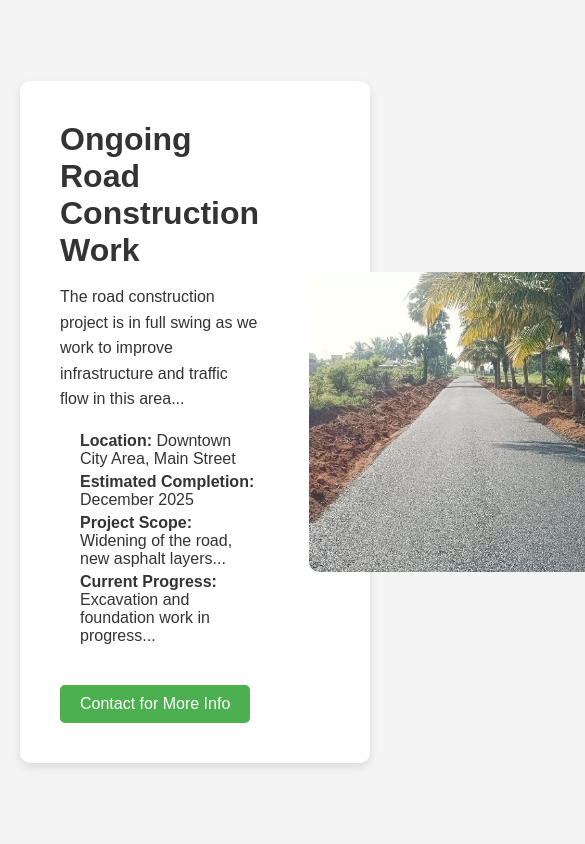
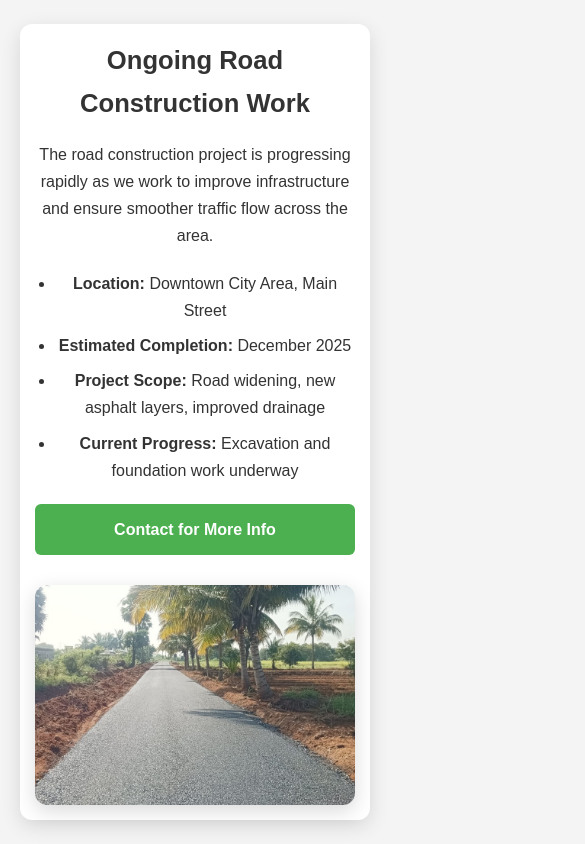
Before and after one commit to dharani7679/SGL, a plain HTML site: page ongoing.html in a window 390 px wide. Shown: the top 844 px of the page, 585 px wide, since content can reach past the window. Drawn offline with Linux system fonts and the light colour scheme.

Commit message:
Update ongoing.html

```diff
--- a/ongoing.html
+++ b/ongoing.html
@@ -4,6 +4,7 @@
     <meta charset="UTF-8">
     <meta name="viewport" content="width=device-width, initial-scale=1.0">
     <title>Ongoing Road Construction Work</title>
+
     <style>
         * {
             margin: 0;
@@ -15,29 +16,35 @@
             font-family: Arial, sans-serif;
             background-color: #f4f4f4;
             color: #333;
+            padding: 20px;
             display: flex;
             justify-content: center;
             align-items: center;
-            height: 100vh;
-            padding: 20px;
+            min-height: 100vh;
         }
 
         .container {
             display: flex;
             flex-direction: row;
-            align-items: center; /* Aligns items vertically in center */
+            align-items: center;
             gap: 30px;
             background-color: #fff;
-            padding: 20px;
-            box-shadow: 0 4px 10px rgba(0, 0, 0, 0.1);
-            border-radius: 10px;
+            padding: 25px;
+            border-radius: 12px;
             max-width: 1200px;
             width: 100%;
+            box-shadow: 0 6px 20px rgba(0, 0, 0, 0.12);
+            animation: fadeIn 1s ease;
+        }
+
+        @keyframes fadeIn {
+            from { opacity: 0; transform: translateY(20px); }
+            to { opacity: 1; transform: translateY(0); }
         }
 
         .content {
             flex: 1;
-            padding: 20px;
+            line-height: 1.7;
         }
 
         .content h1 {
@@ -46,31 +53,43 @@
         }
 
         .content p {
-            font-size: 1rem;
-            line-height: 1.6;
             margin-bottom: 20px;
+            font-size: 1.05rem;
         }
 
         .content ul {
-            list-style-type: none;
+            margin-bottom: 20px;
             padding-left: 20px;
-            margin-bottom: 20px;
         }
 
         .content ul li {
+            margin: 8px 0;
             font-size: 1rem;
-            margin: 5px 0;
+        }
+
+        .button {
+            padding: 12px 22px;
+            background-color: #4caf50;
+            color: white;
+            text-decoration: none;
+            border-radius: 6px;
+            display: inline-block;
+            transition: 0.3s ease;
+            font-weight: bold;
+        }
+
+        .button:hover {
+            background-color: #3e9142;
+            transform: translateY(-3px);
         }
 
         .image-container {
             flex-shrink: 0;
             width: 400px;
             height: 300px;
-            border-radius: 10px;
+            border-radius: 12px;
             overflow: hidden;
-            display: flex;
-            justify-content: center;
-            align-items: center;
+            box-shadow: 0 6px 20px rgba(0,0,0,0.15);
         }
 
         .image-container img {
@@ -79,44 +98,77 @@
             object-fit: cover;
         }
 
-        .button {
-            padding: 10px 20px;
-            background-color: #4caf50;
-            color: white;
-            text-decoration: none;
-            border-radius: 5px;
-            font-size: 1rem;
-            cursor: pointer;
-            display: inline-block;
-            margin-top: 20px;
+
+        /* ----------- RESPONSIVE DESIGN ---------- */
+        @media (max-width: 900px) {
+            .container {
+                flex-direction: column;
+                text-align: center;
+                padding: 20px;
+            }
+
+            .image-container {
+                width: 100%;
+                height: 250px;
+            }
+
+            .content h1 {
+                font-size: 1.8rem;
+            }
+
+            .content p, .content ul li {
+                font-size: 1rem;
+            }
         }
 
-        .button:hover {
-            background-color: #45a049;
+        @media (max-width: 500px) {
+            .container {
+                padding: 15px;
+            }
+
+            .content h1 {
+                font-size: 1.6rem;
+            }
+
+            .image-container {
+                height: 220px;
+            }
+
+            .button {
+                width: 100%;
+                padding: 12px 0;
+            }
         }
     </style>
 </head>
+
 <body>
+
     <div class="container">
-        <!-- Content Section -->
+
         <div class="content">
             <h1>Ongoing Road Construction Work</h1>
-            <p>The road construction project is in full swing as we work to improve infrastructure and traffic flow in this area...</p>
+
+            <p>
+                The road construction project is progressing rapidly as we work to improve infrastructure
+                and ensure smoother traffic flow across the area.
+            </p>
 
             <ul>
                 <li><strong>Location:</strong> Downtown City Area, Main Street</li>
                 <li><strong>Estimated Completion:</strong> December 2025</li>
-                <li><strong>Project Scope:</strong> Widening of the road, new asphalt layers...</li>
-                <li><strong>Current Progress:</strong> Excavation and foundation work in progress...</li>
+                <li><strong>Project Scope:</strong> Road widening, new asphalt layers, improved drainage</li>
+                <li><strong>Current Progress:</strong> Excavation and foundation work underway</li>
             </ul>
 
             <a href="profile.html" class="button">Contact for More Info</a>
         </div>
 
-        <!-- Image Section (Right Center) -->
         <div class="image-container">
             <img src="images/ongoing.jpg" alt="Ongoing Road Construction">
         </div>
+
     </div>
+
 </body>
 </html>
```
